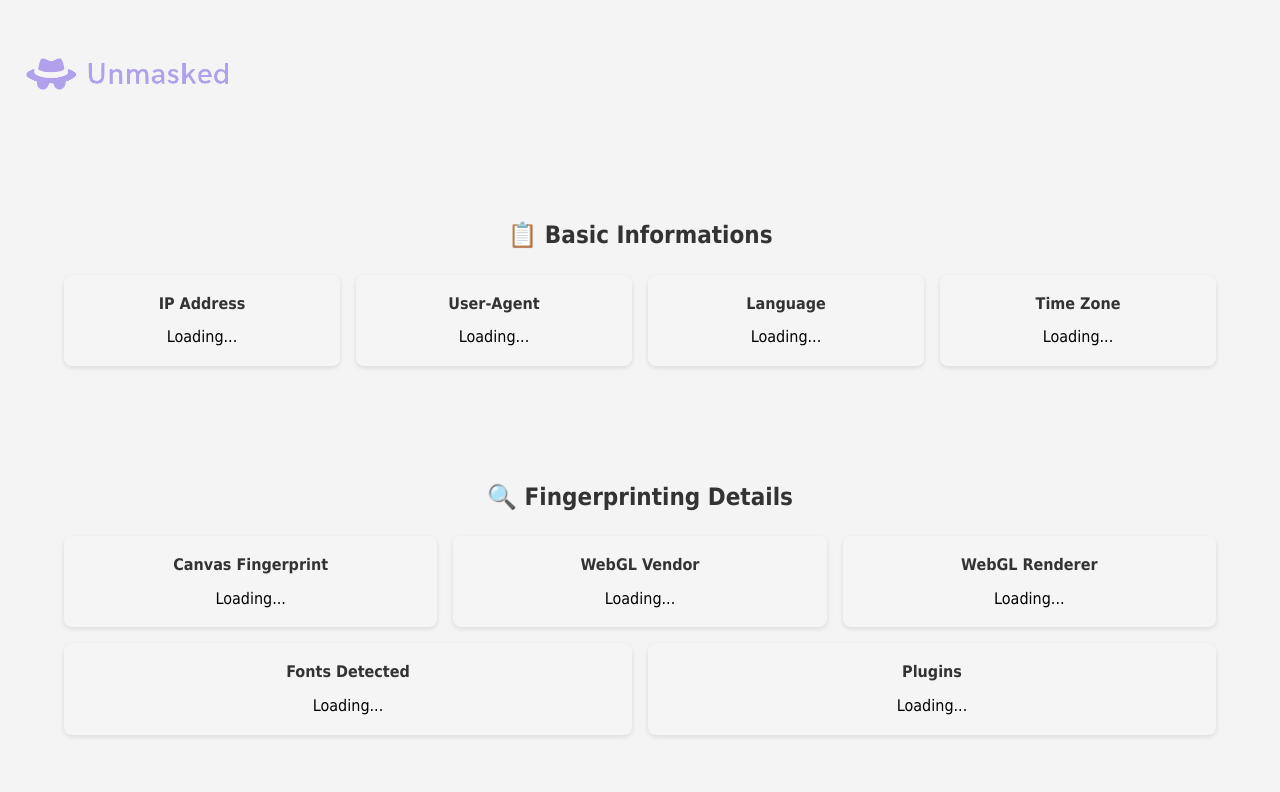
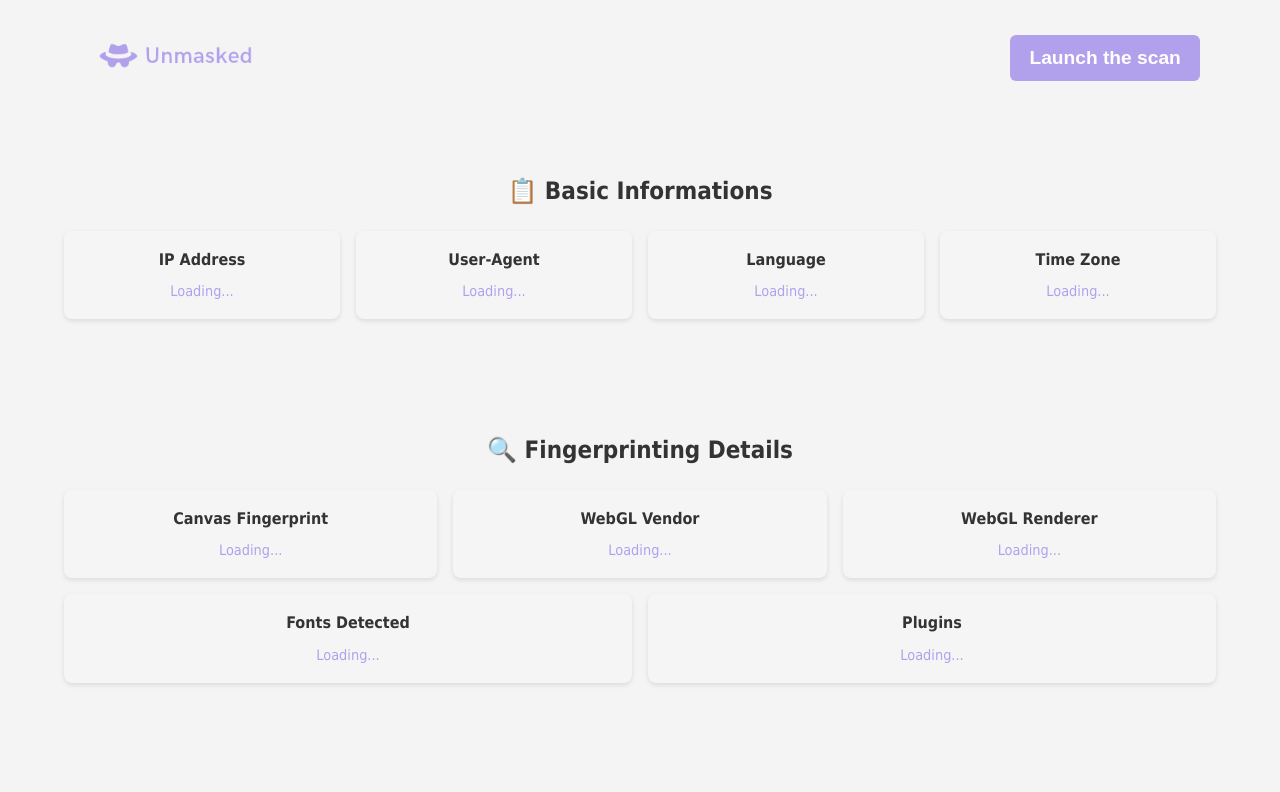
Before and after one commit to RikoRiken/Unmasked, a plain HTML site: page frontend/index.html in a window 1280 px wide. Shown: the top 792 px of the page. Drawn offline with Linux system fonts and the light colour scheme.

Commit message:
adding button to launch scan (only frontend)

```diff
--- a/frontend/index.html
+++ b/frontend/index.html
@@ -15,12 +15,18 @@ Unmasked, a simple web application to discover your fingerprint on websites. -->
   <meta name="viewport" content="width=device-width, initial-scale=1">
   <title>Unmasked – Browser Fingerprint Explorer</title>
 </head>
+
 <body>
 
   <header>
-    <h1>
-        <img src="../assets/Unmasked_logo.png" alt="Unmasked Logo" width="256px">
-    </h1>
+    <div class="navbar">
+        <div>
+            <img src="../assets/Unmasked_logo.png" alt="Unmasked Logo" width="192px">
+        </div>
+        <div>
+            <button id="start-button" class="button">Launch the scan</button>
+        </div>
+    </div>
   </header>
 
   <main>
@@ -29,47 +35,49 @@ Unmasked, a simple web application to discover your fingerprint on websites. -->
         <div class="info-grid-horizontal">
             <div class="info-box">
                 <div class="label">IP Address</div>
-                <div id="ip-address">Loading...</div>
+                <div class="result" id="ip-address">Loading...</div>
             </div>
             <div class="info-box">
                 <div class="label">User-Agent</div>
-                <div id="user-agent">Loading...</div>
+                <div class="result" id="user-agent">Loading...</div>
             </div>
             <div class="info-box">
                 <div class="label">Language</div>
-                <div id="language">Loading...</div>
+                <div class="result" id="language">Loading...</div>
             </div>
             <div class="info-box">
                 <div class="label">Time Zone</div>
-                <div id="timezone">Loading...</div>
+                <div class="result" id="timezone">Loading...</div>
             </div>
         </div>
         </section>
 
     <section id="fingerprint">
         <h2>🔍 Fingerprinting Details</h2>
+
         <div class="info-grid-horizontal">
             <div class="info-box">
                 <div class="label">Canvas Fingerprint</div>
-            <div id="canvas-fingerprint">Loading...</div>
+                <div class="result" id="canvas-fingerprint">Loading...</div>
             </div>
             <div class="info-box">
                 <div class="label">WebGL Vendor</div>
-            <div id="webgl-vendor">Loading...</div>
+                <div class="result" id="webgl-vendor">Loading...</div>
             </div>
             <div class="info-box">
                 <div class="label">WebGL Renderer</div>
-            <div id="webgl-renderer">Loading...</div>
+                <div class="result" id="webgl-renderer">Loading...</div>
             </div>
         </div>
+
         <div class="info-grid-horizontal">
             <div class="info-box">
                 <div class="label">Fonts Detected</div>
-            <div id="fonts">Loading...</div>
+                <div class="result" id="fonts">Loading...</div>
             </div>
             <div class="info-box">
                 <div class="label">Plugins</div>
-            <div id="plugins">Loading...</div>
+                <div class="result" id="plugins">Loading...</div>
             </div>
         </div>
         </section>
@@ -81,9 +89,10 @@ Unmasked, a simple web application to discover your fingerprint on websites. -->
   </main>
 
   <footer>
-    <p>Made with 🛡️ by <a href="https://github.com/RikoRiken" target="_blank" rel="noopener noreferrer">RikoRiken</a></p>
+    <p>Made with 🛡️ by <a href="https://github.com/RikoRiken" style="color: #333;" target="_blank" rel="noopener noreferrer">RikoRiken</a></p>
   </footer>
 
   <script src="script.js"></script>
+
 </body>
 </html>
--- a/frontend/styles.css
+++ b/frontend/styles.css
@@ -1,6 +1,12 @@
-header {
-  text-align: left;
-}
+/*
+     _   _                           _            _
+    | | | |_ __  _ __ ___   __ _ ___| | _____  __| |
+    | | | | '_ \| '_ ` _ \ / _` / __| |/ / _ \/ _` |
+    | |_| | | | | | | | | | (_| \__ \   <  __/ (_| |
+     \___/|_| |_|_| |_| |_|\__,_|___/_|\_\___|\__,_|
+
+Unmasked, a simple web application to discover your fingerprint on websites. */
+
 body {
   font-family: 'segoe-ui', Tahoma, Geneva, Verdana, sans-serif;
   font-size: 1rem;
@@ -10,6 +16,35 @@ body {
   background-color: #f4f4f4;
   height: 100%;
   width: 100vw;
+}
+
+header {
+  text-align: center;
+  padding-left: 5%;
+  padding-right: 5%;
+}
+
+.navbar {
+  display: flex;
+  justify-content: space-between;
+  align-items: center;
+  padding: 1rem;
+}
+
+button {
+  background-color: #b1a1ed;
+  color: white;
+  border: none;
+  padding: 0.75rem 1.2rem;
+  cursor: pointer;
+  border-radius: 6px;
+  font-weight: 600;
+  font-size: 1.2rem;
+}
+
+button:hover {
+  background-color: #9e8ce2;
+  font-weight: 700;
 }
 
 h2 {
@@ -46,6 +81,11 @@ section {
   color: #333;
 }
 
+.info-box .result {
+  font-size: 0.9rem;
+  color: #b1a1ed;
+}
+
 main {
   margin: 0 auto;
   padding-left: 5%;
```
Lines whose indentation alone changed are shown as unchanged.
